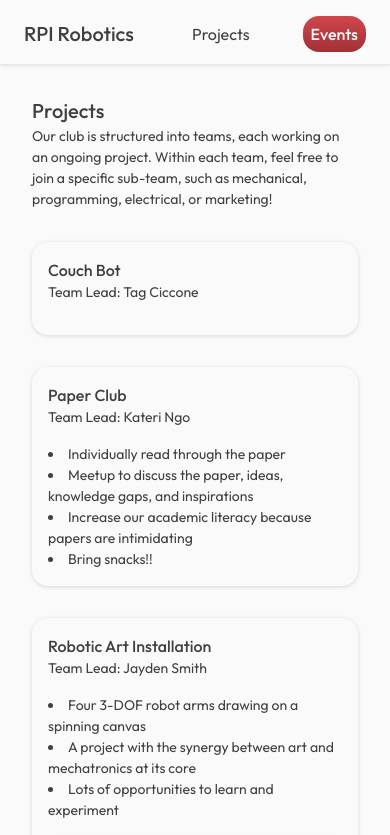
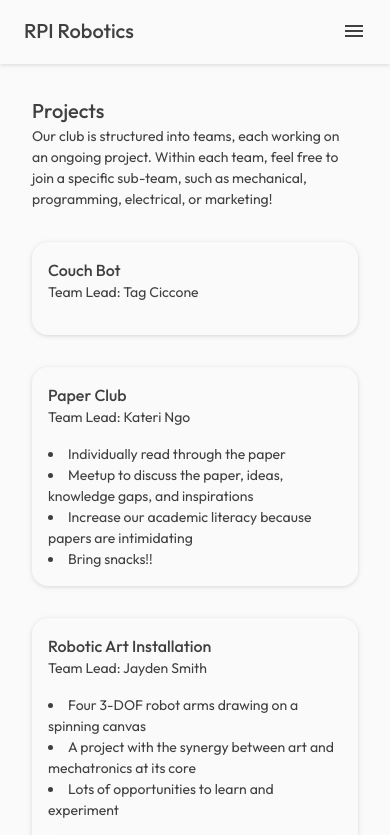
Before and after one commit to haydenheroux/rpi-robotics-website, a React (Vite) app: page / in a window 390 px wide. Shown: the top 835 px of the page. Built offline with nearby package versions, Linux system fonts and the light colour scheme.

Commit message:
Add hamburger menu and vertical nav.

```diff
--- a/package.json
+++ b/package.json
@@ -14,6 +14,7 @@
     "@tailwindcss/vite": "^4.1.13",
     "react": "^19.1.1",
     "react-dom": "^19.1.1",
+    "react-icons": "^5.5.0",
     "tailwindcss": "^4.1.13"
   },
   "devDependencies": {
--- a/src/App.tsx
+++ b/src/App.tsx
@@ -1,9 +1,9 @@
+import ProjectCard from "./components/ProjectCard";
 import Nav from "./components/Nav";
-import ProjectCard from "./components/ProjectCard";
 
 function App() {
   return (
-    <div>
+    <>
       <Nav />
       <div className="block h-8"></div>
       {/* TODO Move this content to projects page */}
@@ -71,7 +71,7 @@ function App() {
         </div>
         <div className="block h-16"></div>
       </div>
-    </div>
+    </>
   );
 }
 
--- a/src/components/Nav.tsx
+++ b/src/components/Nav.tsx
@@ -1,21 +1,46 @@
+import { useState } from "react";
+import { MdMenu } from "react-icons/md";
+
 function Nav() {
+  const [showNav, setShowNav] = useState<boolean>(false);
+
   return (
+    <>
       <nav className="w-screen h-16 py-4 px-6 bg-neutral-50 drop-shadow-sm/25 drop-shadow-neutral-500">
         <div className="w-full lg:w-4xl lg:mx-auto flex flex-row gap-8 justify-between items-center">
           <span className="min-w-32 type-title text-neutral-700">
             RPI Robotics
           </span>
-        <div className="px-2 overflow-x-scroll text-ellipsis flex flex-row gap-8 justify-start items-center">
+          <div className="hidden md:flex px-2 overflow-x-scroll text-ellipsis flex-row gap-8 justify-start items-center">
             <span className="type-large text-neutral-700">Projects</span>
             <span className="type-large text-neutral-700">Leadership</span>
             <span className="type-large text-neutral-700">Calendar</span>
             <span className="type-large text-neutral-700">Contact</span>
           </div>
-        <span className="w-20 h-9 px-2 py-1 flex justify-center items-center type-large-bold brand-button">
+          <span className="hidden md:flex w-20 h-9 px-2 py-1 justify-center items-center type-large-bold brand-button">
+            Events
+          </span>
+          <MdMenu
+            size={24}
+            className="md:hidden text-neutral-700"
+            onClick={() => setShowNav(!showNav)}
+          />
+        </div>
+      </nav>
+      {showNav && (
+        <nav className="md:hidden w-screen py-4 px-6 bg-neutral-50 drop-shadow-sm/25 drop-shadow-neutral-500">
+          <div className="px-2 overflow-x-scroll text-ellipsis flex flex-col gap-4 justify-start items-center">
+            <span className="type-large text-neutral-700">Projects</span>
+            <span className="type-large text-neutral-700">Leadership</span>
+            <span className="type-large text-neutral-700">Calendar</span>
+            <span className="type-large text-neutral-700">Contact</span>
+            <span className="w-32 h-9 px-2 py-1 flex justify-center items-center type-large-bold brand-button">
               Events
             </span>
           </div>
         </nav>
+      )}
+    </>
   );
 }
 
```
Also changed, not shown: 1 other file (tests, documents, lock files or other folders). Lines whose indentation alone changed are shown as unchanged.
